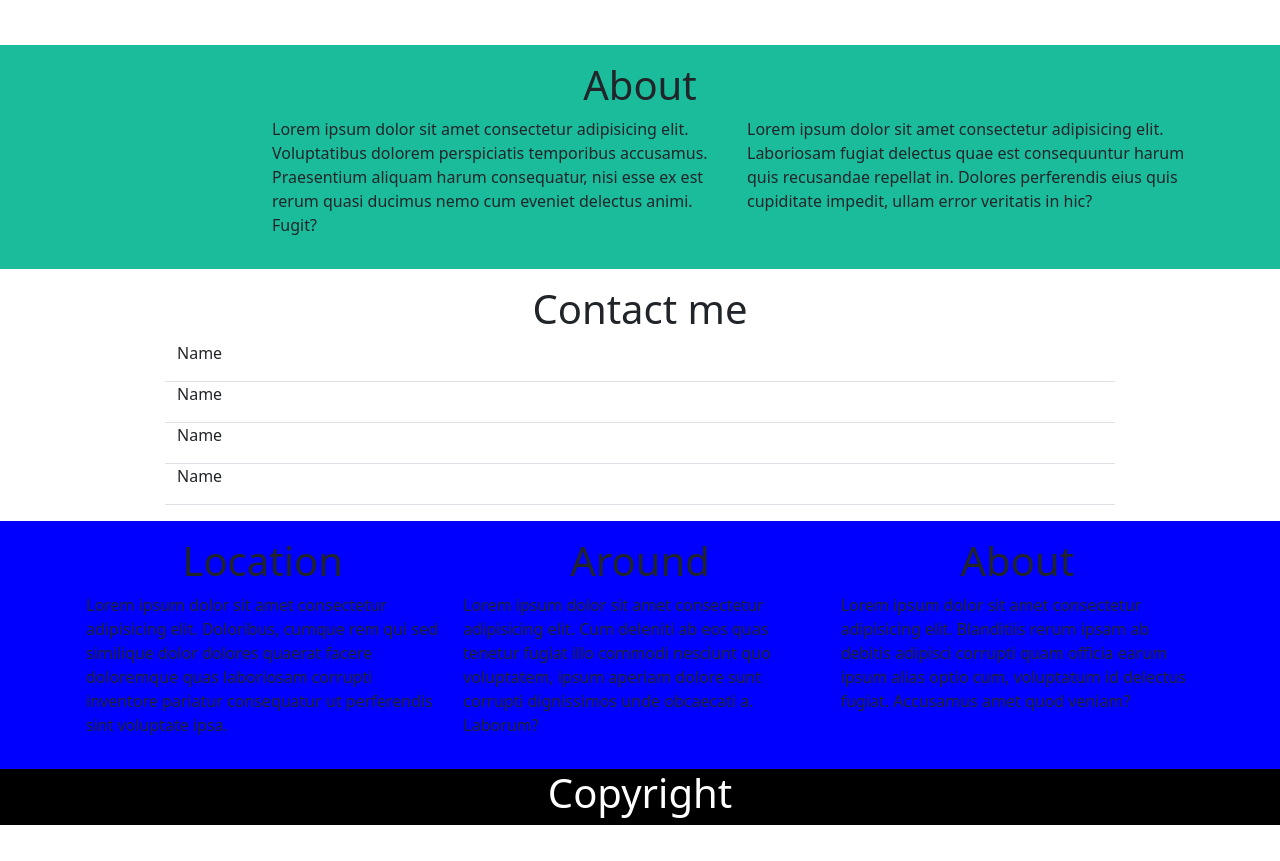
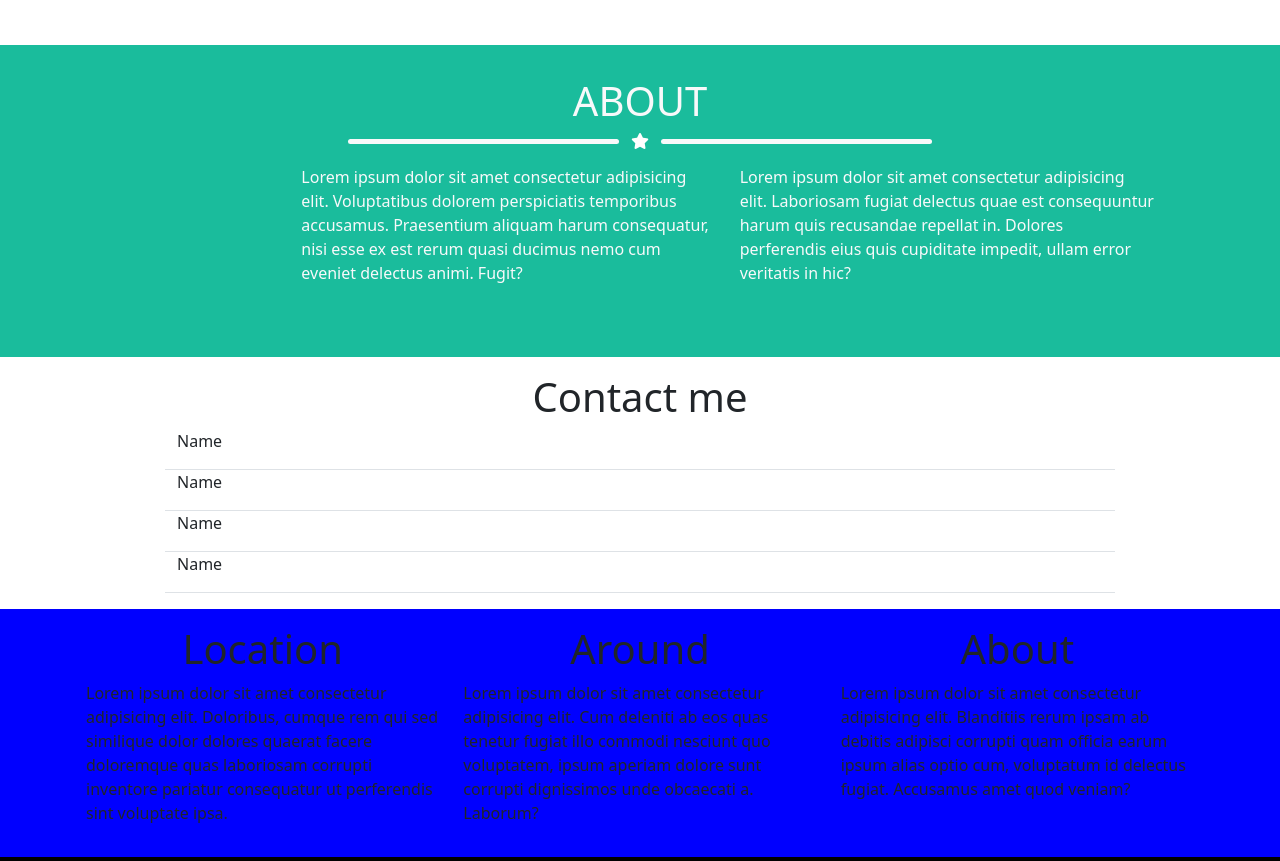
Before and after one commit to gioiascari/html-css-bootstrap-freelancer, a plain HTML site: page index.html in a window 1280 px wide. Shown: the part 1121-1982 px from the top of the page. Before the commit the page ends 1946 px from the top, so only its background shows below. Drawn offline with nearby package versions, Linux system fonts and the light colour scheme.

Commit message:
sezione about terminata e messo colore testo

```diff
--- a/index.html
+++ b/index.html
@@ -108,20 +108,19 @@
 
 
             <div class=" container">
+                <div class="row align-items-center justify-content-center mx-auto mb-2 p-3">
+                    <h1 class="text-light"> ABOUT</h1>
+                    <div class="col-auto w-25 line bg-light rounded"></div>
+                    <i class="fa-solid fa-star col-auto "></i>
+                    <div class="col-auto w-25 line bg-light rounded"></div>
 
-                <div class="row">
-                    <div class="col ">
-                        <h1> About</h1>
-
-                    </div>
-                </div>
-                <div class="row">
-                    <div class="col-8 offset-2 col-md-4 offset-lg-q col-lg-5">
+                    <div class="row p-3 mx-auto">
+                        <div class="col-8 offset-2 col-md-4 offset-lg-q col-lg-5 text-light">
                             <p>Lorem ipsum dolor sit amet consectetur adipisicing elit. Voluptatibus dolorem
                                 perspiciatis temporibus accusamus. Praesentium aliquam harum consequatur, nisi esse ex
                                 est rerum quasi ducimus nemo cum eveniet delectus animi. Fugit?</p>
                         </div>
-                    <div class="col-12 offset-2 offset-md-0 col-md-4 col-lg-5">
+                        <div class="col-8 offset-2 offset-md-0 col-md-4 col-lg-5 text-light">
                             <p>Lorem ipsum dolor sit amet consectetur adipisicing elit. Laboriosam fugiat delectus quae
                                 est consequuntur harum quis recusandae repellat in. Dolores perferendis eius quis
                                 cupiditate impedit, ullam error veritatis in hic?</p>
```
Lines whose indentation alone changed are shown as unchanged.
